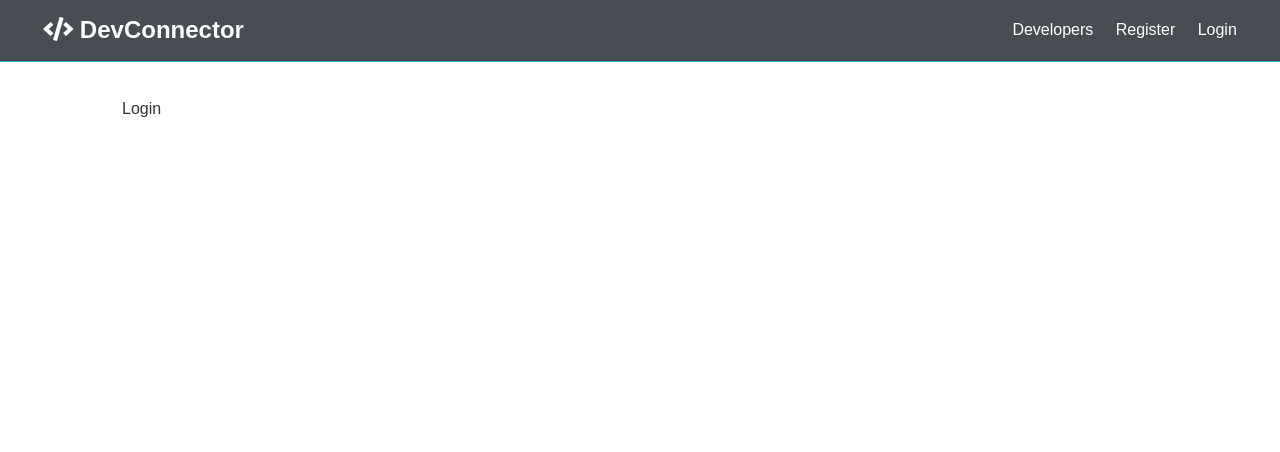
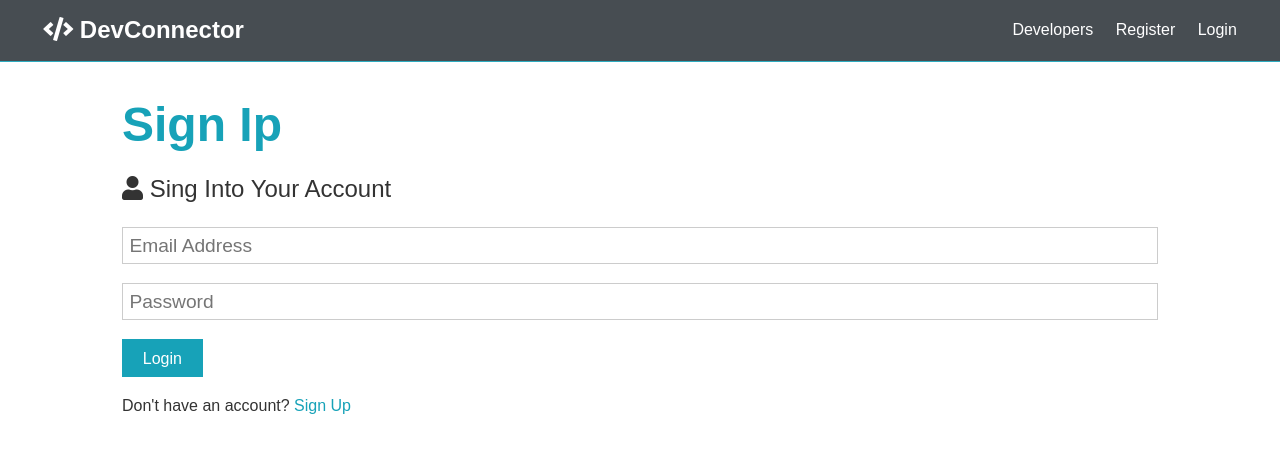
Before and after one commit to RASEM0N/SocietyNetwork, a React (Create React App) app in the folder frontend/: page /login in a window 1280 px wide. Shown: the top 452 px of the page. Built offline with nearby package versions, Linux system fonts and the light colour scheme.

Commit message:
Login Form

```diff
--- a/frontend/package.json
+++ b/frontend/package.json
@@ -47,6 +47,5 @@
   "devDependencies": {
     "concurrently": "^6.0.0",
     "prettier": "2.2.1"
-  },
-  "proxy": "http://localhost:5000"
+  }
 }
--- a/frontend/src/App.js
+++ b/frontend/src/App.js
@@ -3,13 +3,13 @@
 import './app.css';
 import Navbar from './components/layout/Navbar';
 import Landing from './components/layout/Landing';
-import { BrowserRouter as _Router_, Route, Switch } from 'react-router-dom';
+import { BrowserRouter, Route, Switch } from 'react-router-dom';
 import Login from './components/auth/login';
 import Register from './components/auth/register';
 
 function App() {
     return (
-        <_Router_>
+        <BrowserRouter>
             <Fragment>
                 <Navbar />
                 <Route exact path="/" component={Landing} />
@@ -21,8 +21,13 @@
                     </Switch>
                 </section>
             </Fragment>
-        </_Router_>
+        </BrowserRouter>
     );
 }
 
+/* ----------LINKS ON MY QUESTIONS-------------
+ * switch, exact:
+ * https://stackoverflow.com/questions/45122800/react-router-switch-behavior
+ * */
+
 export default App;
--- a/frontend/src/components/auth/login.js
+++ b/frontend/src/components/auth/login.js
@@ -1,6 +1,59 @@
-import React from 'react';
+import React, { Fragment, useState } from 'react';
+import { Link } from 'react-router-dom';
 
 const Login = ({ ...props }) => {
-    return <div>Login</div>;
+    const [formData, setForm] = useState({
+        email: '',
+        password: '',
+    });
+
+    const { email, password } = formData;
+
+    const onChange = (e) =>
+        setForm({ ...formData, [e.target.name]: e.target.value });
+
+    const onSubmit = async (e) => {
+        e.preventDefault();
+
+        console.log('Success');
+    };
+
+    return (
+        <Fragment>
+            <h1 className="large text-primary">Sign Ip</h1>
+            <p className="lead">
+                <i className="fas fa-user"></i> Sing Into Your Account
+            </p>
+            <form className="form" onSubmit={(e) => onSubmit(e)}>
+                <div className="form-group">
+                    <input
+                        type="email"
+                        placeholder="Email Address"
+                        name="email"
+                        value={email}
+                        onChange={(e) => onChange(e)}
+                    />
+                </div>
+                <div className="form-group">
+                    <input
+                        type="password"
+                        placeholder="Password"
+                        name="password"
+                        minLength="6"
+                        value={password}
+                        onChange={(e) => onChange(e)}
+                    />
+                </div>
+                <input
+                    type="submit"
+                    className="btn btn-primary"
+                    value="Login"
+                />
+            </form>
+            <p className="my-1">
+                Don't have an account? <Link to="/register">Sign Up</Link>
+            </p>
+        </Fragment>
+    );
 };
 export default Login;
--- a/frontend/src/components/auth/register.js
+++ b/frontend/src/components/auth/register.js
@@ -1,4 +1,5 @@
 import React, { Fragment, useState } from 'react';
+import { Link } from 'react-router-dom';
 
 const Register = ({ ...props }) => {
     const [formData, setForm] = useState({
@@ -12,12 +13,13 @@
 
     const onChange = (e) =>
         setForm({ ...formData, [e.target.name]: e.target.value });
-    const onSubmit = (e) => {
+
+    const onSubmit = async (e) => {
         e.preventDefault();
         if (password !== password2) {
             console.log(`Password do not match`);
         } else {
-            console.log(formData);
+            console.log('Success');
         }
     };
 
@@ -78,7 +80,7 @@
                 />
             </form>
             <p className="my-1">
-                Already have an account? <a href="login.html">Sign In</a>
+                Already have an account? <Link to="/login">Sign In</Link>
             </p>
         </Fragment>
     );
```
Also changed, not shown: 1 other file (tests, documents, lock files or other folders).
